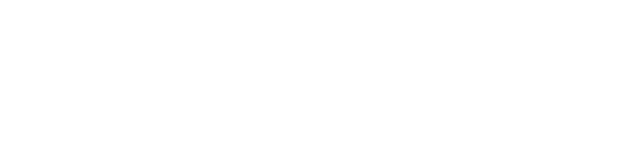
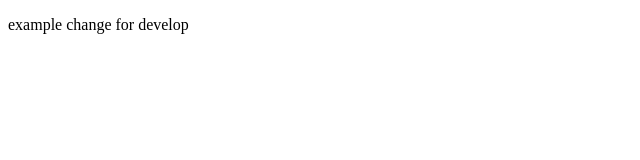
Before and after one commit to rmlee4/git-collaboration, a plain HTML site: page index.html in a window 1280 px wide. Shown: the whole page, without its empty margins (0-640 px from the left). Drawn offline with Linux system fonts and the light colour scheme.

Commit message:
develop branch commit

```diff
--- a/index.html
+++ b/index.html
@@ -6,6 +6,6 @@
     <title>Document</title>
 </head>
 <body>
-
+    <p> example change for develop </p>
 </body>
 </html>
```
